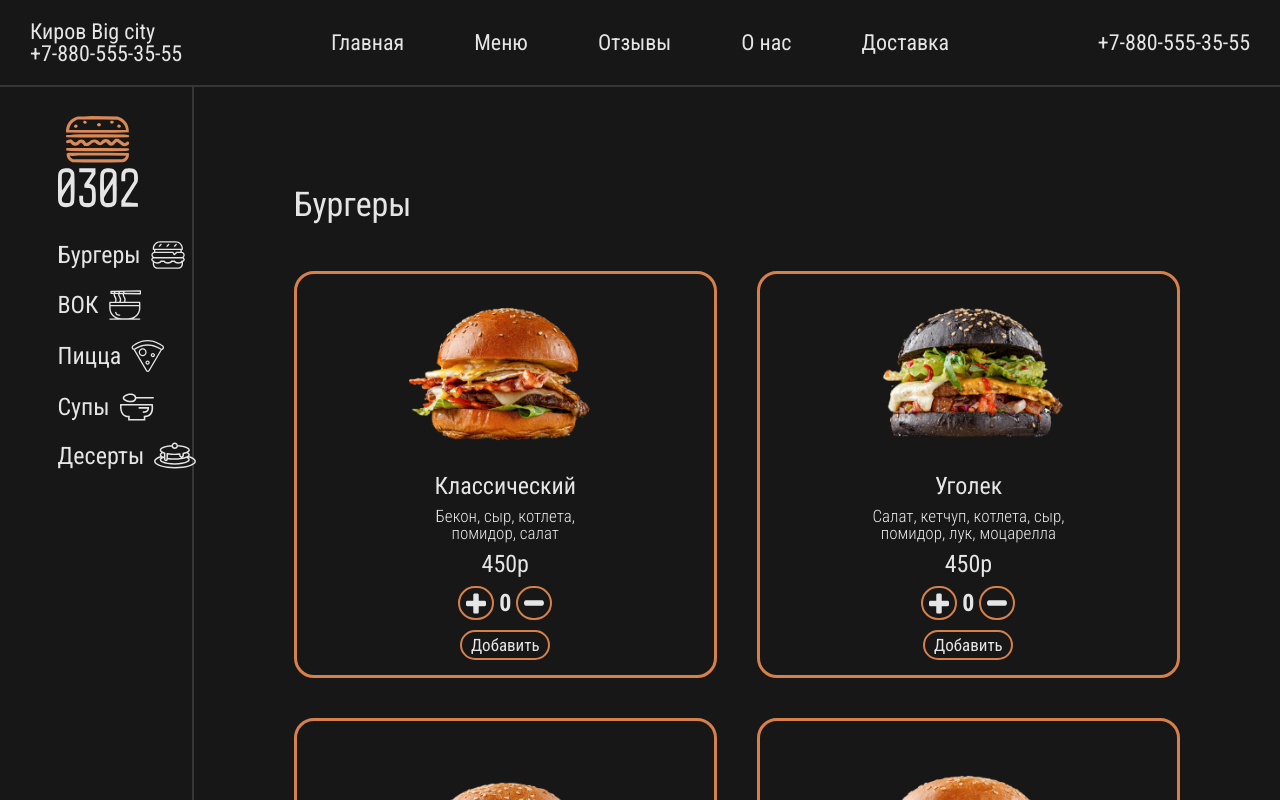
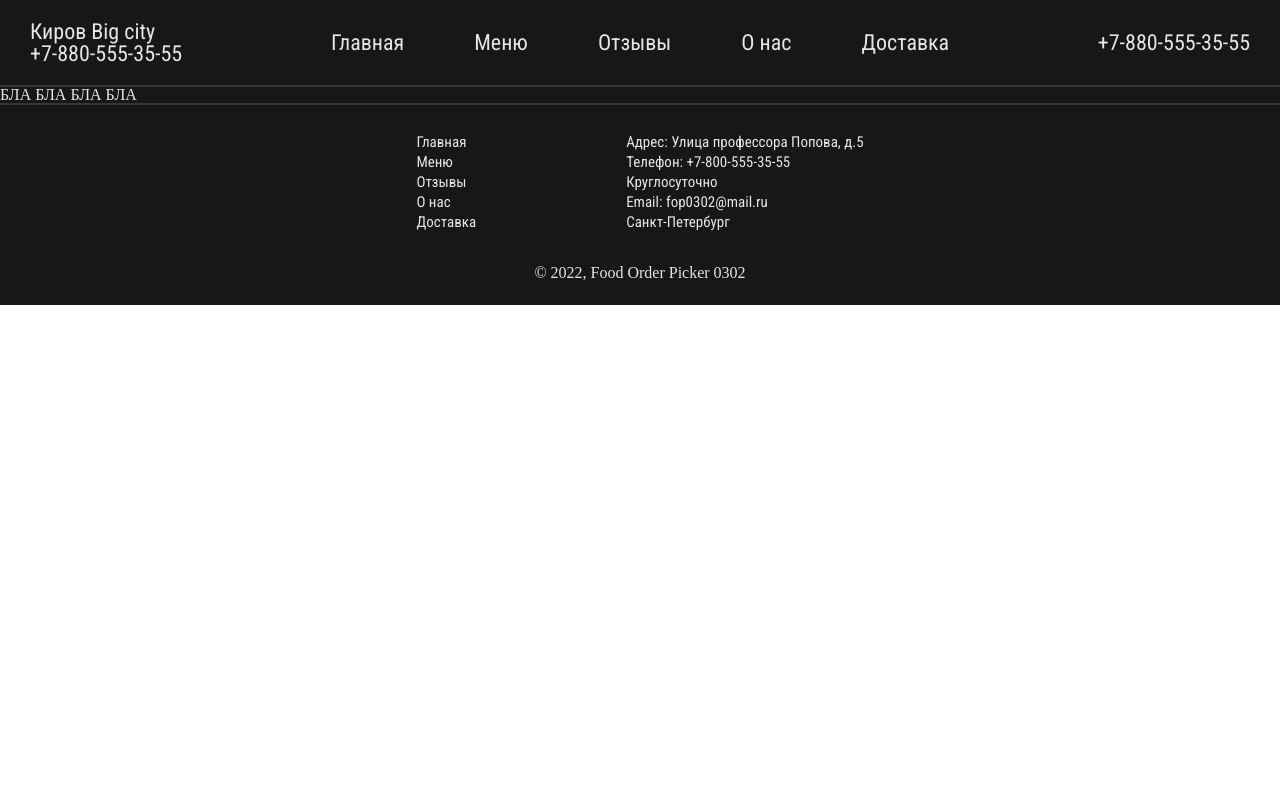
Before and after one commit to MaksSTV/front_project, a React (Create React App) app: page /about in a window 1280 px wide. Shown: the top 800 px of the page. Built offline with nearby package versions, Linux system fonts and the light colour scheme.

Commit message:
add react-router-dom

```diff
--- a/package.json
+++ b/package.json
@@ -8,6 +8,7 @@
     "@testing-library/user-event": "^13.5.0",
     "react": "^18.2.0",
     "react-dom": "^18.2.0",
+    "react-router-dom": "^6.4.3",
     "react-scripts": "5.0.1",
     "web-vitals": "^2.1.4"
   },
--- a/src/App.js
+++ b/src/App.js
@@ -1,26 +1,35 @@
 import './styles/App.css';
 import './styles/reset.css';
-import MainScreen from './components/MainScreen';
 import Nav from './components/Nav';
-
-import SideBar from "./components/SideBar";
 import Footer from './components/Footer';
+import { BrowserRouter, Route, Routes } from 'react-router-dom';
+import About from './pages/About';
+import Menu from './pages/Menu';
+import Delivery from './pages/Delivery';
+import Main from './pages/Main';
+import Reviews from './pages/Reviews';
 
 function App() {
 
 
-  return (//body == App
+  return (
     <div className="App">
+      <BrowserRouter>
         <div className='header'>
           <Nav/>
         </div>
-      <div className="main">
-        <SideBar />
-        <MainScreen />
-      </div>
+        <Routes>
+          <Route path='/' element={<Menu/>}/>
+          <Route path='/main' element={<Main/>}/>
+          <Route path='/menu' element={<Menu/>}/>
+          <Route path='/reviews' element={<Reviews/>}/>
+          <Route path='/about' element={<About/>}/>
+          <Route path='/delivery' element={<Delivery/>}/>
+        </Routes>
         <div className="footer">
           <Footer/>
         </div>
+      </BrowserRouter>
     </div>
   );
 }
--- a/src/components/Nav.jsx
+++ b/src/components/Nav.jsx
@@ -1,3 +1,4 @@
+import { Link } from "react-router-dom";
 
 
 const Nav = function(){
@@ -6,11 +7,11 @@ const Nav = function(){
         <div className="navigation">
           <ul className="nav--list">
             <li className="nav--list-item">Киров Big city <br /> +7-880-555-35-55</li>
-            <li className="nav--list-item"><a href="/" className="nav--list-item-link">Главная</a></li>
-            <li className="nav--list-item"><a href="/" className="nav--list-item-link">Меню</a></li>
-            <li className="nav--list-item"><a href="/" className="nav--list-item-link">Отзывы</a></li>
-            <li className="nav--list-item"><a href="/" className="nav--list-item-link">О нас</a></li>
-            <li className="nav--list-item"><a href="/" className="nav--list-item-link">Доставка</a></li>
+            <li className="nav--list-item"><Link className="nav--list-item-link" to='/main'>Главная</Link></li>
+            <li className="nav--list-item"><Link className="nav--list-item-link" to='/menu'>Меню</Link></li>
+            <li className="nav--list-item"><Link className="nav--list-item-link" to='/reviews'>Отзывы</Link></li>
+            <li className="nav--list-item"><Link className="nav--list-item-link" to='/about'>О нас</Link></li>
+            <li className="nav--list-item"><Link className="nav--list-item-link" to='/delivery'>Доставка</Link></li>
             <li className="nav--list-item"><a href="/" className="nav--list-item-link">+7-880-555-35-55</a></li>
           </ul>
         </div>
--- /dev/null
+++ b/src/pages/About.jsx
@@ -0,0 +1,12 @@
+
+
+const About = function(){
+
+    return (
+        <div>
+            БЛА БЛА БЛА БЛА
+        </div>
+    );
+}
+
+export default About
--- /dev/null
+++ b/src/pages/Delivery.jsx
@@ -0,0 +1,10 @@
+const Delivery = function(){
+
+    return (
+        <div>
+            БЛА БЛА БЛА БЛА
+        </div>
+    );
+}
+
+export default Delivery
--- /dev/null
+++ b/src/pages/Main.jsx
@@ -0,0 +1,10 @@
+const Main = function(){
+
+    return (
+        <div>
+            БЛА БЛА БЛА БЛА
+        </div>
+    );
+}
+
+export default Main
--- /dev/null
+++ b/src/pages/Menu.jsx
@@ -0,0 +1,14 @@
+import MainScreen from "../components/MainScreen";
+import SideBar from "../components/SideBar";
+
+const Menu = function(){
+
+    return (
+        <div className="main">
+            <SideBar/>
+            <MainScreen/>
+        </div>
+    );
+}
+
+export default Menu
--- /dev/null
+++ b/src/pages/Reviews.jsx
@@ -0,0 +1,10 @@
+const Reviews = function(){
+
+    return (
+        <div>
+            БЛА БЛА БЛА БЛА
+        </div>
+    );
+}
+
+export default Reviews
```
Also changed, not shown: 1 other file (tests, documents, lock files or other folders). Lines whose indentation alone changed are shown as unchanged.
